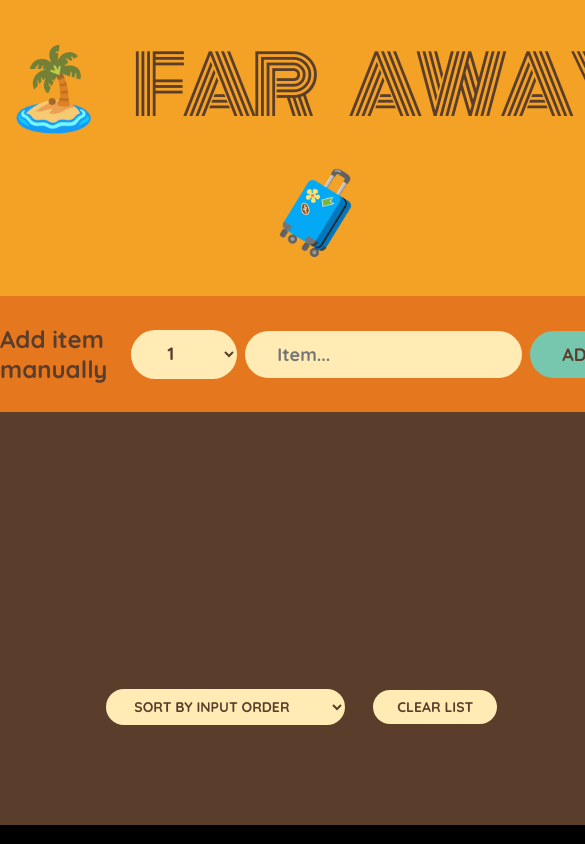
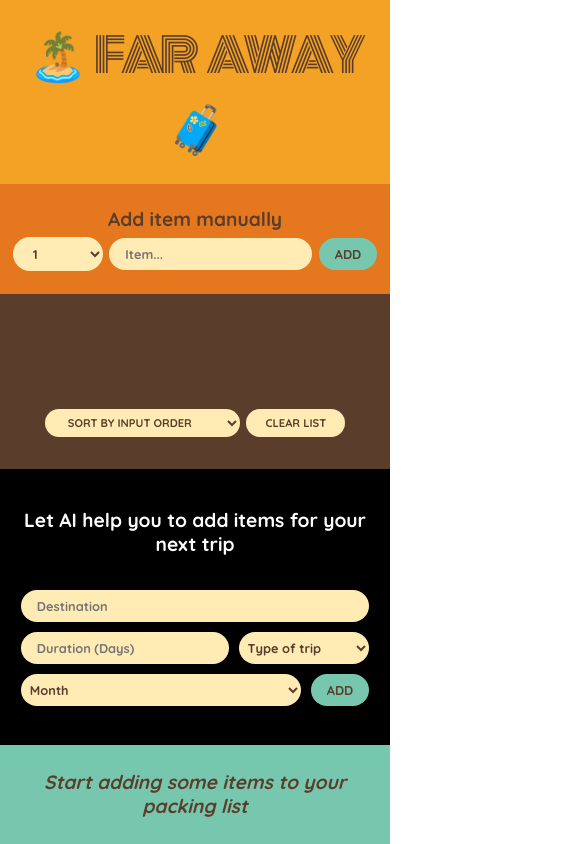
Before and after one commit to vinayak-dhaka/FarAway, a React (Create React App) app: page / in a window 390 px wide. Shown: the top 844 px of the page, 585 px wide, since content can reach past the window. Built offline with nearby package versions, Linux system fonts and the light colour scheme.

Commit message:
Make FarAway responsive (layout/CSS only, no logic changes)

```diff
--- a/src/components/AiForm.js
+++ b/src/components/AiForm.js
@@ -57,12 +57,12 @@ export default function AiForm({ onAddAiItems }) {
       style={{
         backgroundColor: "#000000",
         color: "white",
-        paddingTop: "130px",
+        paddingTop: "clamp(3rem, 10vw, 130px)",
         display: "block",
-        paddingBottom: "130px",
+        paddingBottom: "clamp(3rem, 10vw, 130px)",
       }}
     >
-      <h3 style={{ textAlign: "center", paddingBottom: "55px" }}>
+      <h3 style={{ textAlign: "center", paddingBottom: "clamp(2rem, 6vw, 55px)" }}>
         Let AI help you to add items for your next trip
       </h3>
 
@@ -71,9 +71,9 @@ export default function AiForm({ onAddAiItems }) {
           display: "flex",
           gap: "10px",
           marginTop: "10px",
-          flexWrap: "wrap",
+         flexWrap: "wrap",
           justifyContent: "center",
-          paddingLeft: "20px",
+          padding: "0 1rem",
         }}
       >
         <input
--- a/src/index.css
+++ b/src/index.css
@@ -17,10 +17,9 @@ body {
   font-family: "Quicksand";
   font-weight: 500;
 }
-
 .app {
   width: 100%;
-  height: 100vh;
+  min-height: 100vh;
   display: grid;
   grid-template-rows: auto auto 1fr auto;
 }
@@ -29,18 +28,19 @@ h1 {
   text-align: center;
   background-color: #f4a226;
   font-family: "Monoton";
-  font-size: 8rem;
+  font-size: clamp(3.2rem, 12vw, 8rem);
   text-transform: uppercase;
   font-weight: 400;
-  word-spacing: 30px;
+  word-spacing: clamp(6px, 3vw, 30px);
   letter-spacing: -5px;
-  padding: 2.4rem 0;
+  padding: 2.4rem 1.6rem;
 }
 
 .add-form {
   background-color: #e5771f;
-  padding: 2.8rem 0;
+  padding: 2.8rem 1.6rem;
   display: flex;
+  flex-wrap: wrap;
   align-items: center;
   justify-content: center;
   gap: 0.8rem;
@@ -129,7 +129,55 @@ input[type="checkbox"] {
   background-color: #76c7ad;
   text-align: center;
   font-weight: 700;
-  padding: 3.2rem 0;
+  padding: 3.2rem 1.6rem;
+}
+
+/* ---------- Responsive: tablets ---------- */
+@media (max-width: 768px) {
+  html {
+    font-size: 56.25%;
+  }
+  .add-form h3 {
+    width: 100%;
+    text-align: center;
+    margin-right: 0;
+  }
+  .list {
+    padding-top: 4rem;
+    padding-bottom: 4rem;
+  }
+  .list ul {
+    width: 90%;
+  }
+  .actions button,
+  .list select {
+    margin-top: 2.4rem;
+    margin-right: 0;
+  }
+}
+
+/* ---------- Responsive: phones ---------- */
+@media (max-width: 480px) {
+  html {
+    font-size: 50%;
+  }
+  button,
+  select,
+  input {
+    padding: 1rem 2rem;
+    font-size: 1.6rem;
+  }
+  .add-form select,
+  .add-form input {
+    flex: 1 1 auto;
+    min-width: 0;
+  }
+  .actions {
+    display: flex;
+    flex-wrap: wrap;
+    justify-content: center;
+    gap: 0.8rem;
+  }
 }
 .dots {
   display: inline-block;
```
Also changed, not shown: 1 other file (tests, documents, lock files or other folders).
